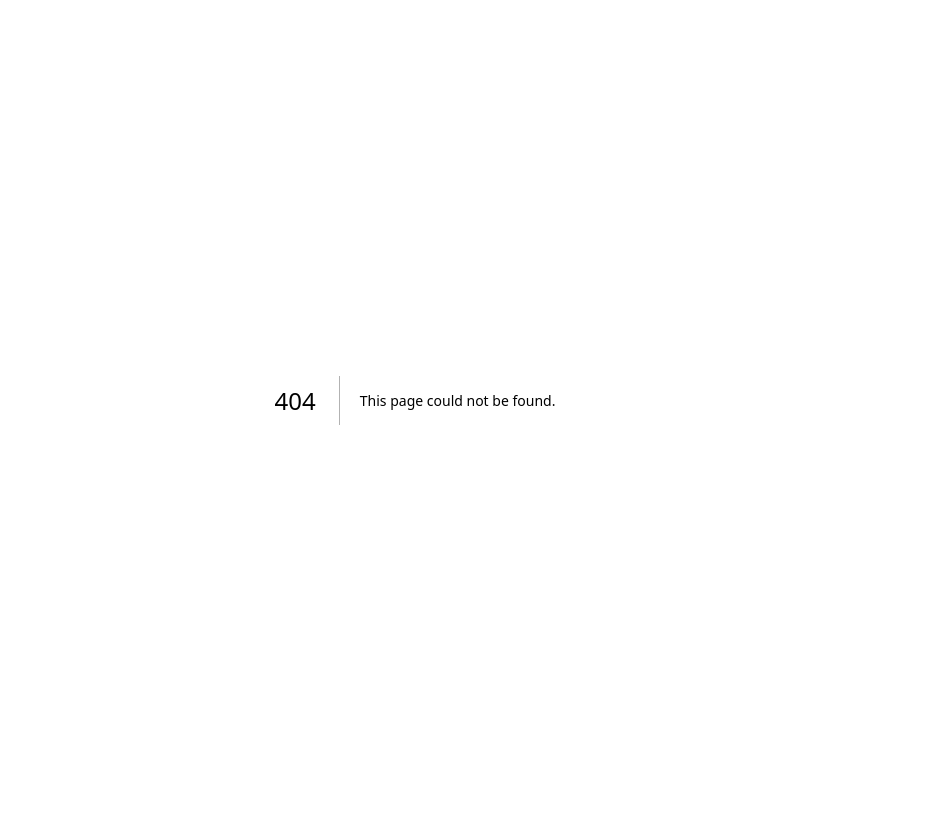
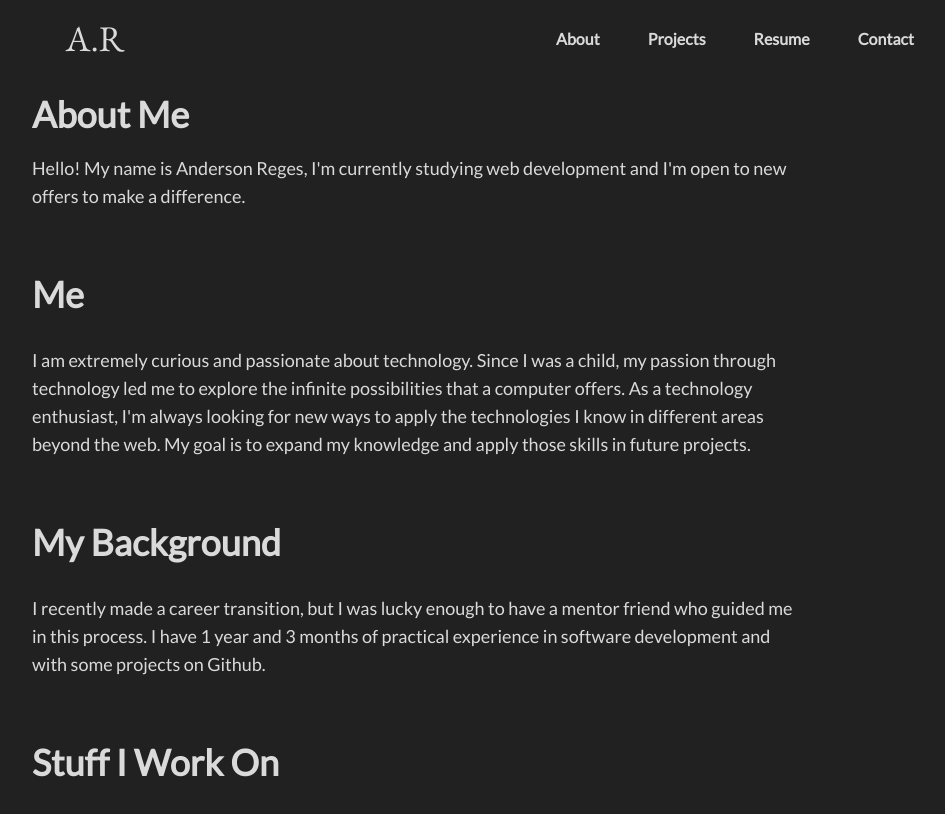
Before and after one commit to Anderson-Reges/my-portfolio, a Next.js app: page /about in a window 1280 px wide. Before the commit this address had no page. Shown: the whole page, without its empty margins (225-1170 px from the left). Built offline with nearby package versions, Linux system fonts and the light colour scheme.

Commit message:
Feat: creating text about me with style and adjust in navbar

```diff
--- /dev/null
+++ b/app/about/layout.tsx
@@ -0,0 +1,18 @@
+import type { Metadata } from 'next'
+
+export const metadata: Metadata = {
+  title: 'About · Anderson Reges',
+  description: "That's my work",
+};
+
+export default function AboutLayout({
+  children,
+}: {
+  children: React.ReactNode
+}) {
+  return (
+    <main className='bg-primary'>
+      {children}
+    </main>
+  )
+}
--- /dev/null
+++ b/app/about/page.tsx
@@ -0,0 +1,46 @@
+import NavBar from "@/components/Navbar";
+import { BiLogoGit } from 'react-icons/bi'
+
+const about: React.FC = () => {
+  return (
+    <>
+      <NavBar />
+      <div
+        className="mt-[16px]"
+      >
+        <section
+          className="mx-[225px] pl-[2rem] pr-[2rem]"
+        >
+          <article>
+            <header>
+              <h1 className="text-second text-4xl font-bold">About Me</h1>
+            </header>
+            <p className="text-second text-lg my-[1.112em]">
+              Hello! My name is Anderson Reges, I'm currently studying web development and I'm open to new offers to make a difference.
+            </p>
+            <h1 className="text-second text-4xl font-bold mt-[64px] mb-[32px]">Me</h1>
+            <p className="text-second text-lg my-[1.112em]">
+              I am extremely curious and passionate about technology. Since I was a child, my passion
+              through technology led me to explore the infinite possibilities that a computer
+              offers. As a technology enthusiast, I'm always looking for new ways to apply the
+              technologies I know in different areas beyond the web. My goal is to expand my
+              knowledge and apply those skills in future projects.
+            </p>
+            <h1 className="text-second text-4xl font-bold mt-[64px] mb-[32px]">My Background</h1>
+            <p className="text-second text-lg my-[1.112em]">
+              I recently made a career transition, but I was lucky enough to have
+              a mentor friend who guided me in this
+              process. I have 1 year and 3 months of practical experience in software development and with some projects on Github.
+            </p>
+            <h1 className="text-second text-4xl font-bold mt-[64px] mb-[32px]">Stuff I Work On</h1>
+            <div className="grid">
+
+            </div>
+          </article>
+        </section>
+      </div>
+    </>
+  );
+}
+
+export default about;
--- a/components/Navbar.tsx
+++ b/components/Navbar.tsx
@@ -8,9 +8,9 @@ const inter = EB_Garamond({
 
 const NavBar: React.FC = () => {
   return (
-    <div className='flex justify-around py-[1.2em]'>
-      <h1 className={`text-4xl ${inter.className} w-[50%] text-center text-second hover:text-third`}>
-        <Link href="/">
+    <div className='flex bg-primary justify-around py-[1.2em]'>
+      <h1 className={`text-4xl ${inter.className} w-[50%] text-center text-second`}>
+        <Link href="/" className='hover:text-third transition'>
           A.R
         </Link>
       </h1>
```
